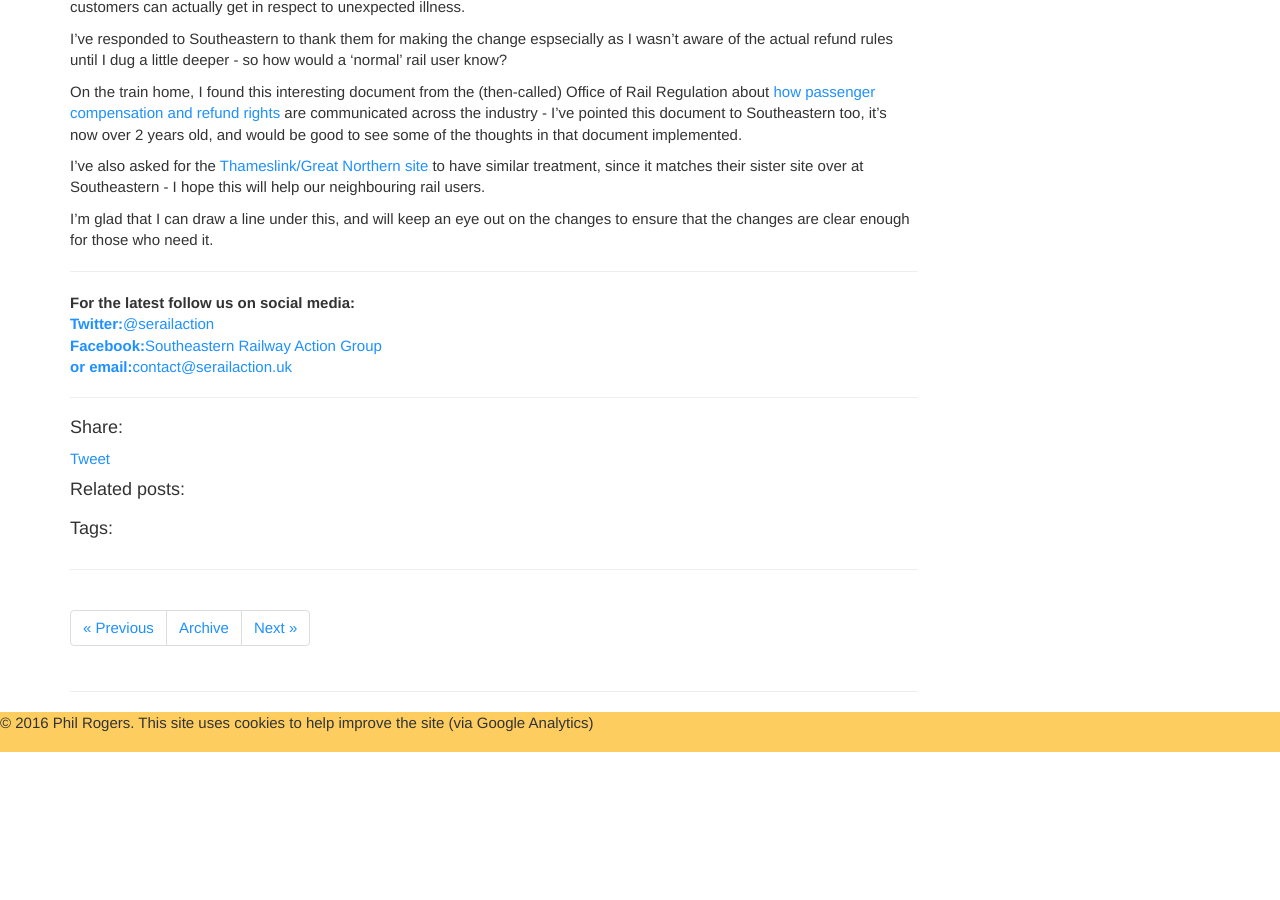
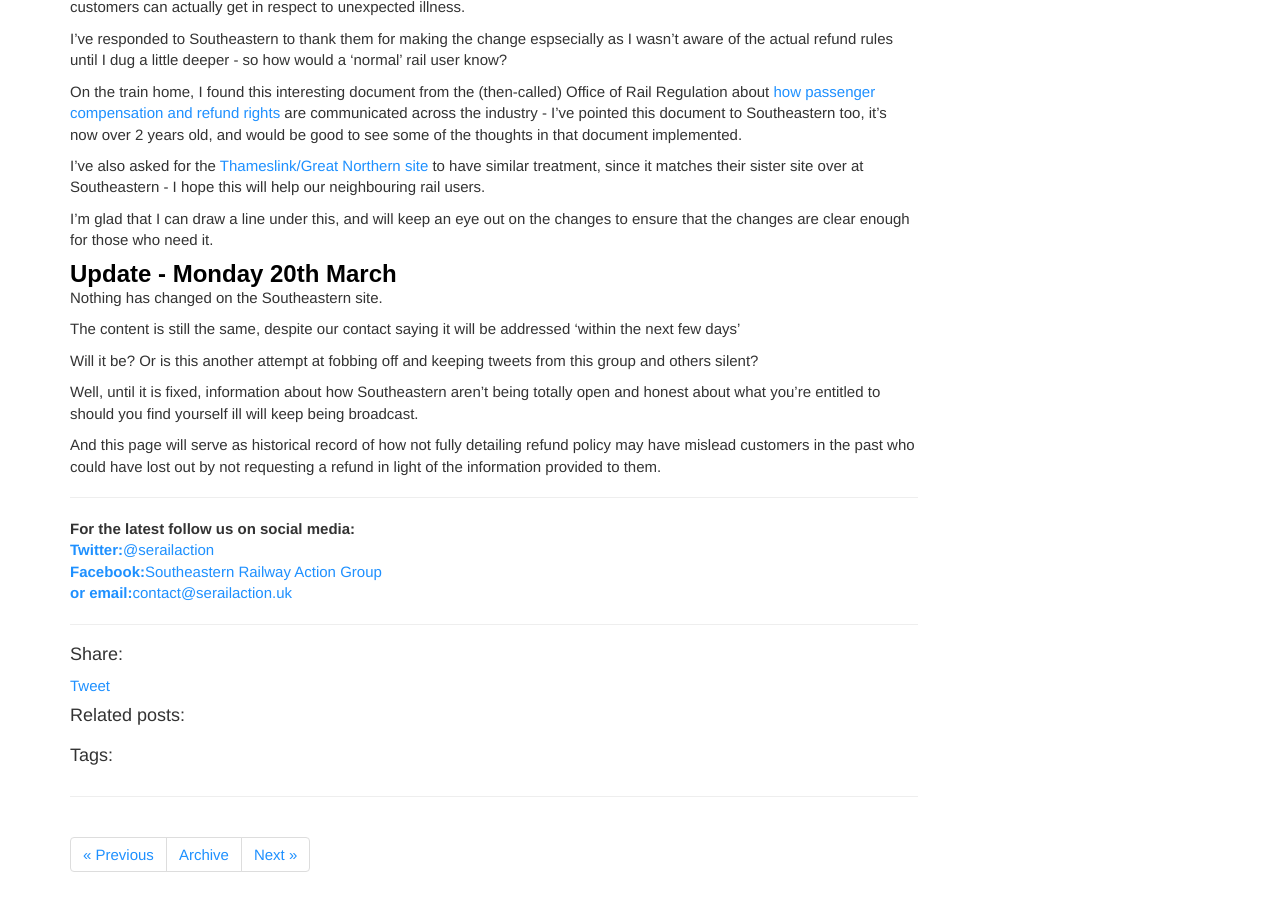
Before and after one commit to serailaction/serailaction.github.io, a Jekyll site: the page built from _posts/2016-03-05-Clarity-over-ticket-refunds.md, in a window 1280 px wide and 900 px high, scrolled down 3555 px. Built offline with Jekyll 4.4.1, drawn with Linux system fonts in a browser that asks for light colours; nearby versions of some CDN libraries; comment, search, counter and statistics services are not loaded; before the commit the page ends 4307 px from its top, so only the background shows below that; some of the changed text lies outside the part shown.

Commit message:
trying out metadata stuff

```diff
--- a/_includes/themes/bootstrap-3/default.html
+++ b/_includes/themes/bootstrap-3/default.html
@@ -13,7 +13,11 @@
 </script>
     <meta charset="utf-8">
     <meta http-equiv="X-UA-Compatible" content="IE=edge">
+      {% if page.summary %}
+      <meta name="description" content="{{page.summary}}">
+      {% else %}
 	<meta name="description" content="Southeastern Railway Action Group">
+      {% endif %}
 	<meta name="keywords" content="Southeastern Railway Action Group, Southeastern, Southeast, trains, Southeastern trains, govia, tfl, campaign, Southeastern Action Group, SEtrains Action Group, Southeastern Rail Action Group, serail action, serailway action, serail action group, serailway action group, southeast rail action, southeast rail action group, southeastern trains action, southeastern trains action group, southeastern railway, PPM, protest">
     <title>{{ page.title }}</title>
     {% if page.description %}<meta name="description" content="{{ page.description }}">{% endif %}
--- a/_posts/2016-03-05-Clarity-over-ticket-refunds.md
+++ b/_posts/2016-03-05-Clarity-over-ticket-refunds.md
@@ -1,10 +1,10 @@
 ---
 layout: post
-category :
-tagline:
+category : pinned post
+tagline: as Southeastern don't seem to have it right
 tags :
-comments: false
-summary: as Southeastern don't seem to have it right
+comments: true
+summary: Southeastern have, for months, mislead their customers on season ticket refunds when illness happens
 ---
 
 {% include JB/setup %}
@@ -106,3 +106,15 @@
 I've also asked for the [Thameslink/Great Northern site](http://www.thameslinkrailway.com/contact-us/frequently-asked-questions/tickets-faqs/#l) to have similar treatment, since it matches their sister site over at Southeastern - I hope this will help our neighbouring rail users.
 
 I'm glad that I can draw a line under this, and will keep an eye out on the changes to ensure that the changes are clear enough for those who need it.
+
+### Update - Monday 20th March
+
+Nothing has changed on the Southeastern site.
+
+The content is still the same, despite our contact saying it will be addressed 'within the next few days'
+
+Will it be? Or is this another attempt at fobbing off and keeping tweets from this group and others silent?
+
+Well, until it is fixed, information about how Southeastern aren't being totally open and honest about what you're entitled to should you find yourself ill will keep being broadcast.
+
+And this page will serve as historical record of how not fully detailing refund policy may have mislead customers in the past who could have lost out by not requesting a refund in light of the information provided to them.
```
Also changed, not shown: _posts/2016-03-10-DfT-TfL-Southeastern-Consultation.md (+1 -1 lines).
